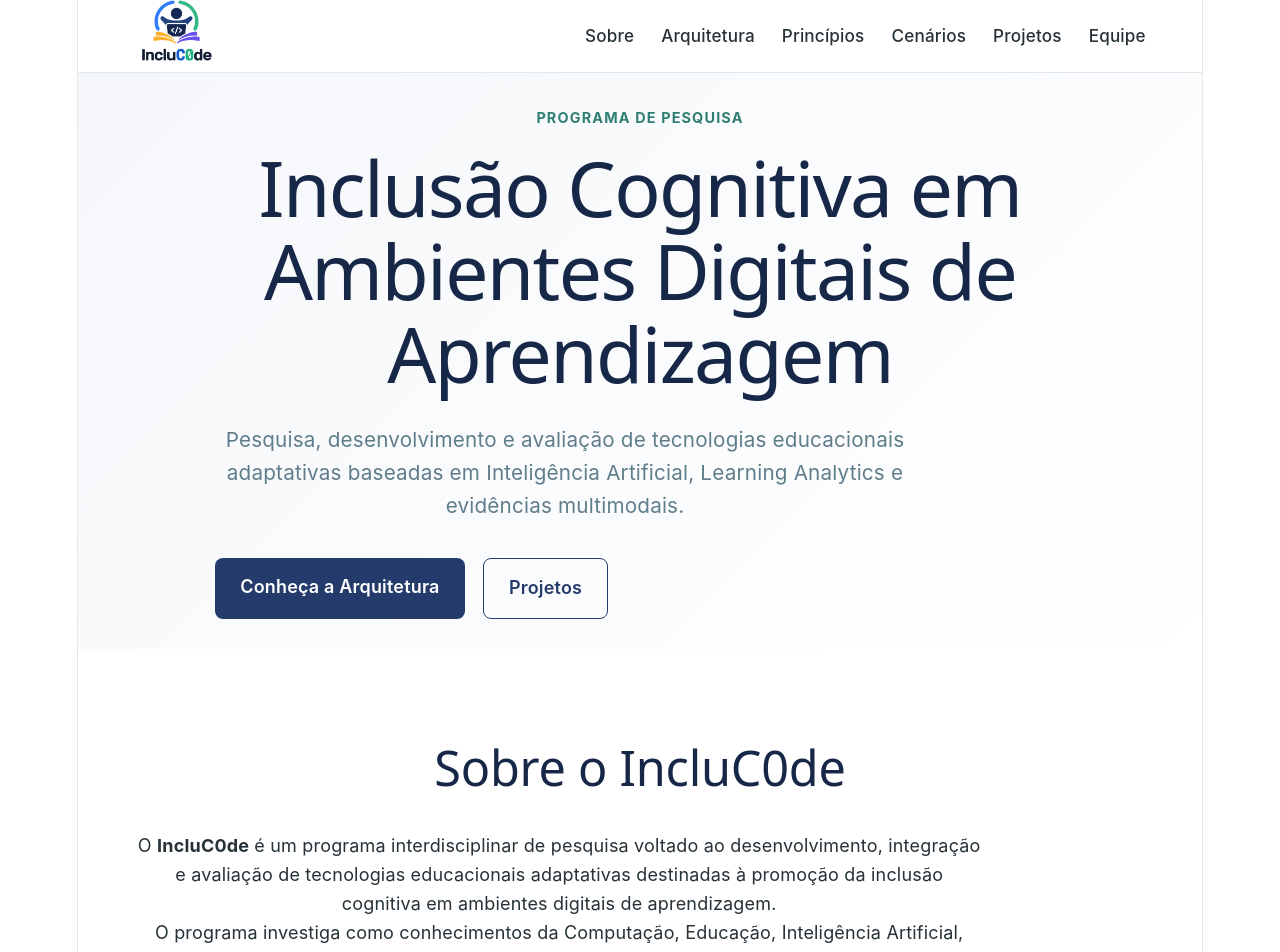
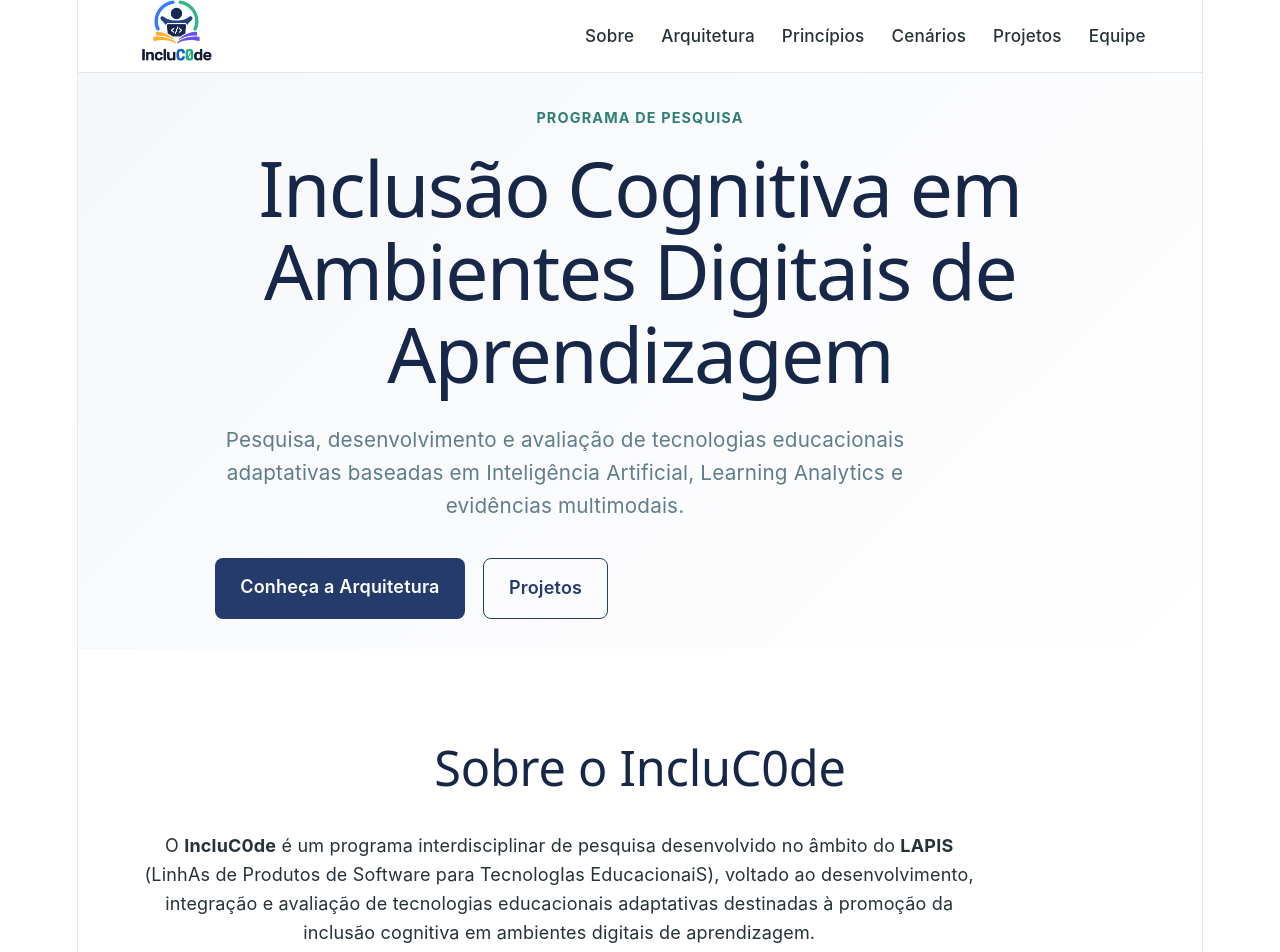
Before and after one commit to incluc0de/projeto, a React (Vite) app: page / in a window 1280 px wide. Shown: the top 952 px of the page. Built offline with nearby package versions, Linux system fonts and the light colour scheme.

Commit message:
ajuste no sobre

```diff
--- a/src/App.jsx
+++ b/src/App.jsx
@@ -20,10 +20,7 @@ function App() {
 
         <Section id="sobre" title="Sobre o IncluC0de">
           <p>
-            O <strong>IncluC0de</strong> é um programa interdisciplinar de
-            pesquisa voltado ao desenvolvimento, integração e avaliação de
-            tecnologias educacionais adaptativas destinadas à promoção da
-            inclusão cognitiva em ambientes digitais de aprendizagem.
+          O <strong>IncluC0de</strong> é um programa interdisciplinar de pesquisa desenvolvido no âmbito do <strong>LAPIS</strong> (LinhAs de Produtos de Software para TecnologIas EducacionaiS), voltado ao desenvolvimento, integração e avaliação de tecnologias educacionais adaptativas destinadas à promoção da inclusão cognitiva em ambientes digitais de aprendizagem.
           </p>
 
           <p>
```
